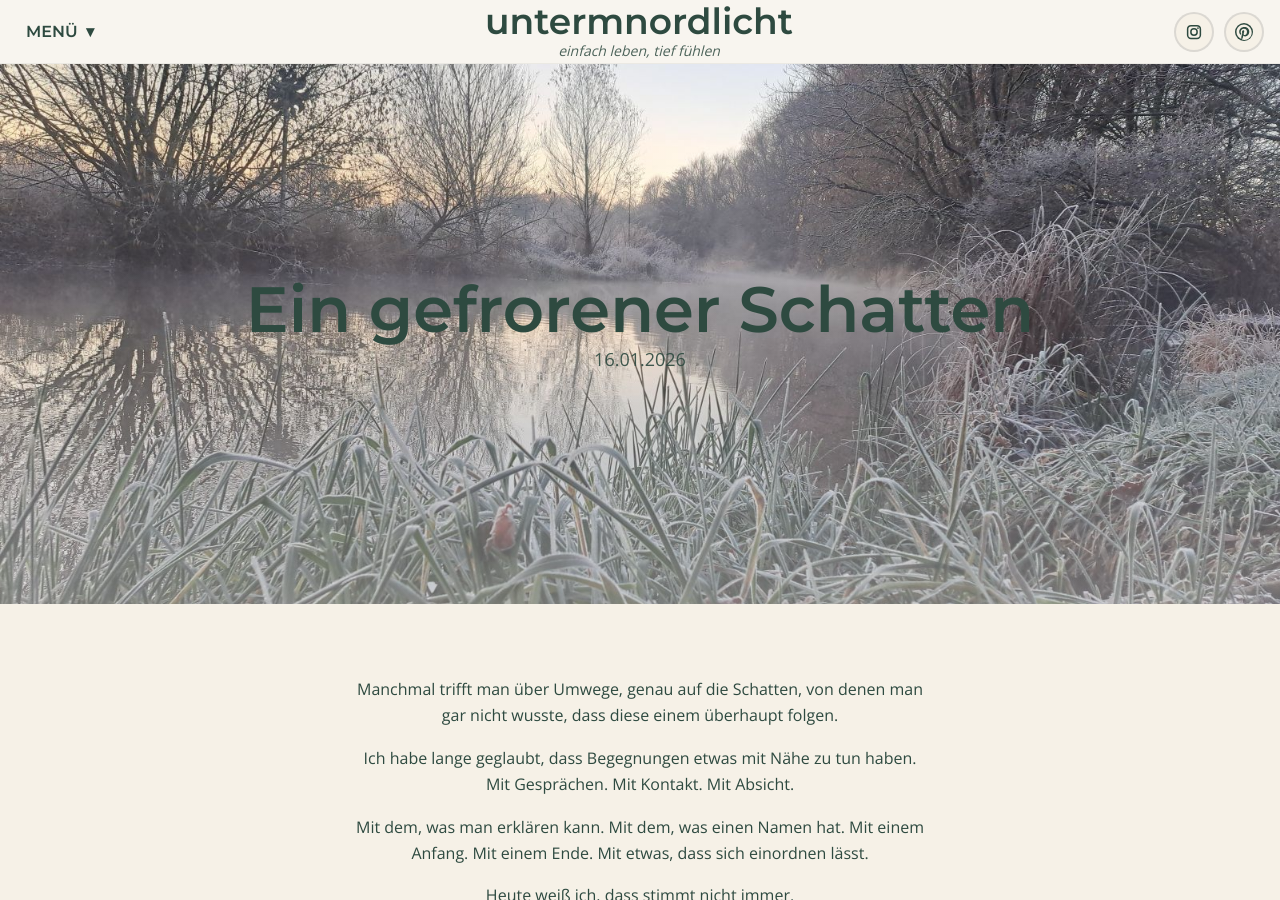
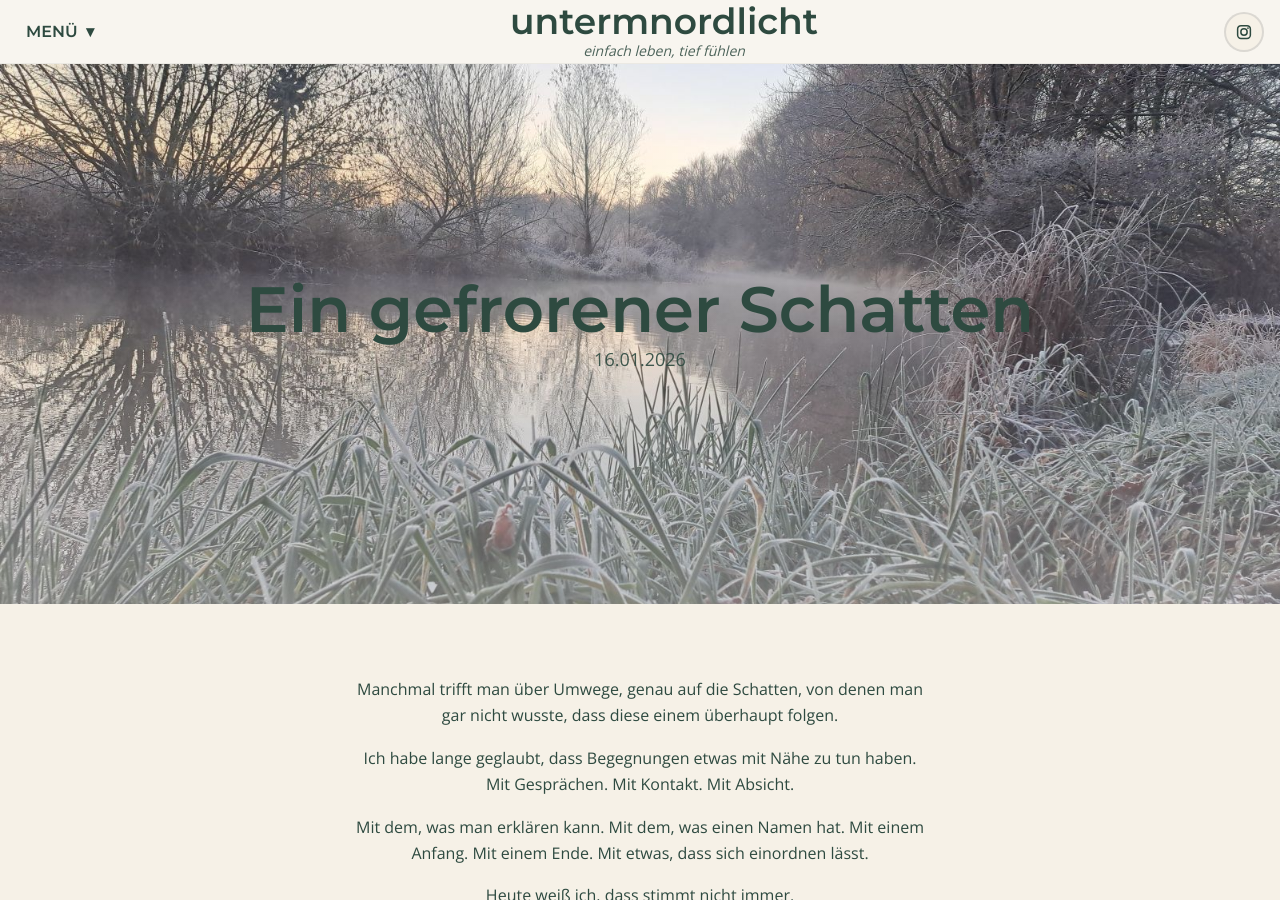
Before and after one commit to untermnordlicht/untermnordlicht, a Jekyll site: the page built from _posts/2026-01-16-Ein-gefrorener-Schatten.md, in a window 1280 px wide and 900 px high. Built offline with Jekyll 4.4.1, drawn with Linux system fonts in a browser that asks for light colours.

Commit message:
Update post.html

```diff
--- a/_layouts/post.html
+++ b/_layouts/post.html
@@ -13,13 +13,10 @@
   <nav class="nav-left">
     <button class="menu-button" aria-expanded="false" aria-controls="menu-panel">
       MENÜ <span class="chev">▾</span>
-    </button>
-    <div id="menu-panel" class="menu-panel" role="menu">
+      </button>
+   <div id="menu-panel" class="menu-panel" role="menu">
    <a role="menuitem" href="/" class="active">Startseite</a>
-  <a role="menuitem" href="/ueber-mich.html">Über mich</a>
-  <a role="menuitem" href="/blog.html">Blog</a>
-  <a role="menuitem" href="{{ '/buecher.html' | relative_url }}">Bücher</a>
-  <a role="menuitem" href="/kontakt.html">Kontakt</a>
+  <a role="menuitem" href="/blog/schattentexte/">Schattentexte</a>
 </div>
   </nav>
   <div class="brand">
@@ -35,14 +32,6 @@
           <circle cx="12" cy="12" r="4.2" fill="none" stroke="var(--forest)" stroke-width="2"/>
           <circle cx="17.3" cy="6.7" r="1.2" fill="var(--forest)"/>
         </svg>
-      </span>
-    </a>
-    <!-- Pinterest (grüner Kreis + ivory P) -->
-    <a class="social-link" href="https://pinterest.com/untermnordlicht" target="_blank" rel="noopener" aria-label="Pinterest">
-      <span class="icon-badge">
-        <svg viewBox="0 0 24 24" width="18" height="18" aria-hidden="true">
-          <circle cx="12" cy="12" r="12" fill="var(--forest)"></circle>
-          <path fill="var(--ivory)" d="M12 2C6.48 2 2 6.48 2 12c0 4.2 2.67 7.8 6.45 9.18-.09-.78-.17-1.97.04-2.82.18-.76 1.16-4.84 1.16-4.84s-.29-.58-.29-1.43c0-1.34.78-2.35 1.75-2.35.83 0 1.23.62 1.23 1.36 0 .83-.53 2.07-.8 3.22-.23.96.48 1.75 1.42 1.75 1.7 0 3.01-1.8 3.01-4.4 0-2.3-1.66-3.91-4.03-3.91-2.75 0-4.37 2.06-4.37 4.19 0 .83.32 1.72.73 2.21.08.1.09.19.07.29-.08.32-.26 1.01-.3 1.15-.05.18-.15.22-.35.13-1.3-.61-2.1-2.52-2.1-4.06 0-3.3 2.4-6.34 6.93-6.34 3.64 0 6.47 2.6 6.47 6.07 0 3.62-2.28 6.54-5.45 6.54-1.07 0-2.07-.56-2.41-1.22l-.66 2.53c-.24.93-.88 2.09-1.31 2.8.99.31 2.03.47 3.11.47 5.52 0 10-4.48 10-10S17.52 2 12 2z"/>
       </span>
     </a>
   </div>
```
